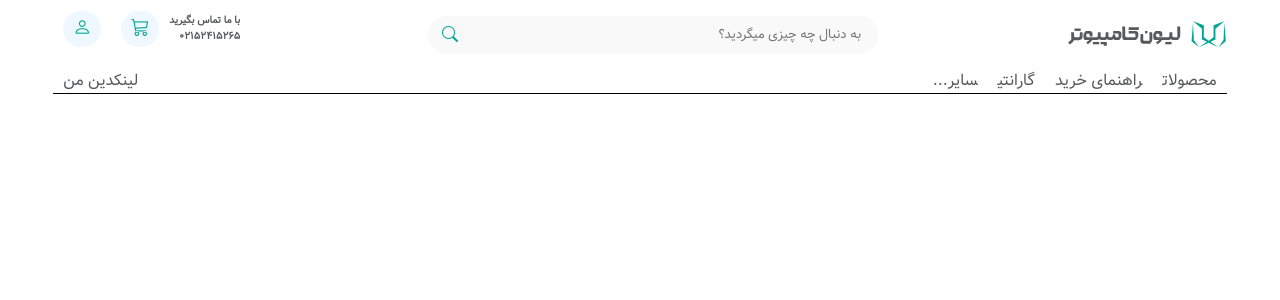
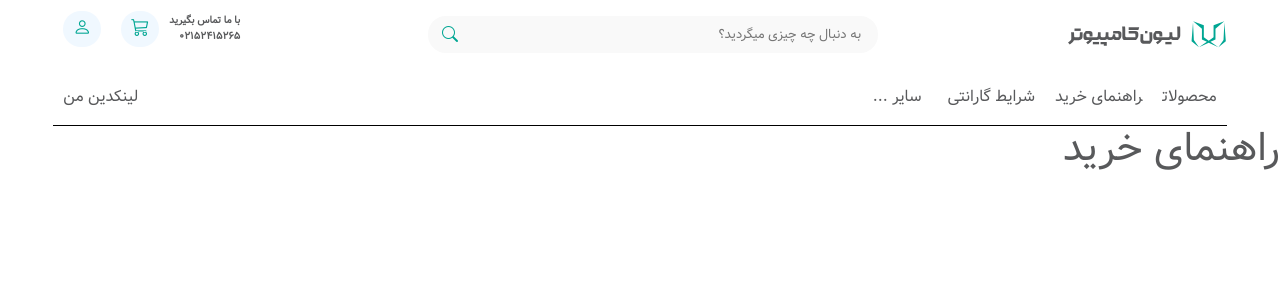
Before and after one commit to HamidEidy/TypeScript-Ecommerce, a Nuxt app: page /how-to-buy in a window 1280 px wide. Shown: the top 300 px of the page. Built offline with nearby package versions, Linux system fonts and the light colour scheme.

Commit message:
add slider

```diff
--- a/assets/scss/main.scss
+++ b/assets/scss/main.scss
@@ -82,3 +82,40 @@ nav {
 .slider img{
     height: 60vh;
 }
+.dropbtn {
+    background-color: #ffffff;
+    color: #58595b;
+    padding: 16px;
+    font-size: 16px;
+    border: none;
+  }
+
+  .dropdown {
+    position: relative;
+    display: inline-block;
+  }
+
+  .dropdown-content {
+    display: none;
+    position: absolute;
+    background-color: #ffffff;
+    border-radius: 10px;
+    min-width: 160px;
+    box-shadow: 0px 8px 16px 0px rgba(0,0,0,0.2);
+    z-index: 1;
+    padding: 10px 0px;
+  }
+
+  .dropdown-content a {
+    color: #58595b;
+    padding: 10px 10px;
+    font-size: 14px;
+    text-decoration: none;
+    display: block;
+  }
+
+  .dropdown-content a:hover {color: #000000;}
+
+  .dropdown:hover .dropdown-content {display: block;}
+
+   //.dropdown:hover .dropbtn {background-color: #3e8e41;}
--- a/layouts/default.vue
+++ b/layouts/default.vue
@@ -29,10 +29,18 @@
     </header>
     <nav class="col-11 d-flex justify-content-between align-items-center">
       <div id="routlink">
-        <a href="">محصولات</a>
-        <a href="">راهنمای خرید</a>
-        <a href="">گارانتی</a>
-        <a href="">سایر...</a>
+    <nuxt-link to="/Menu">محصولات</nuxt-link>
+    <nuxt-link to="/how-to-buy">راهنمای خرید</nuxt-link>
+    <nuxt-link to="/waranty-rules">شرایط گارانتی</nuxt-link>
+
+    <div class="dropdown">
+      <button class="dropbtn">سایر ...</button>
+      <div class="dropdown-content">
+        <a href="#">خرید اقساطی</a>
+        <a href="#">تماس با ما</a>
+        <a href="#">سوالات متداول</a>
+      </div>
+    </div>
       </div>
       <a id="me" href="">لینکدین من</a>
     </nav>
--- /dev/null
+++ b/pages/Menu.vue
@@ -0,0 +1,3 @@
+<template>
+    <h1>محصولات</h1>
+</template>
--- /dev/null
+++ b/pages/how-to-buy.vue
@@ -0,0 +1,3 @@
+<template>
+    <h1>راهنمای خرید</h1>
+</template>
--- /dev/null
+++ b/pages/waranty-rules.vue
@@ -0,0 +1,5 @@
+<template>
+    <h1>
+        شرایط گارانتی
+    </h1>
+</template>
```
